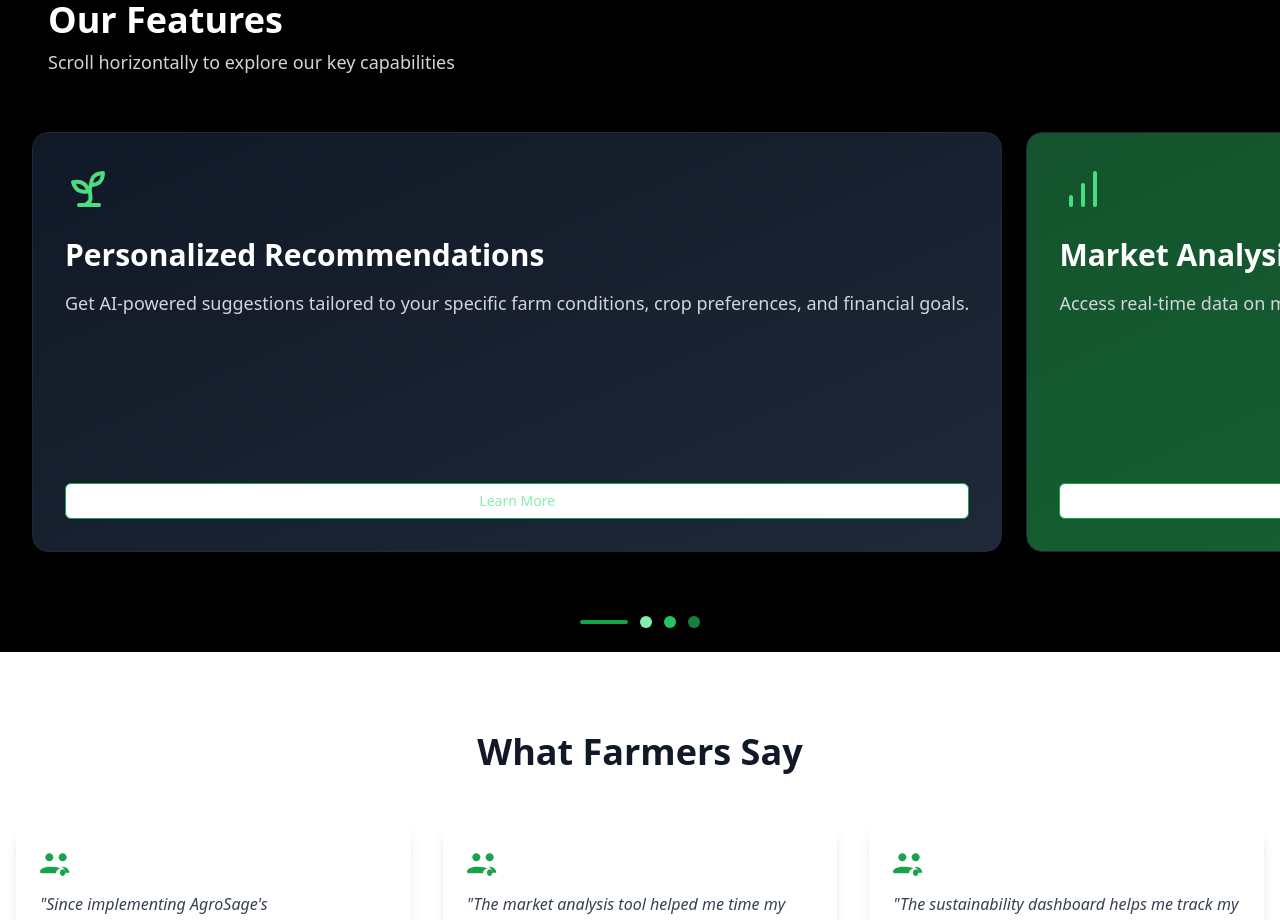
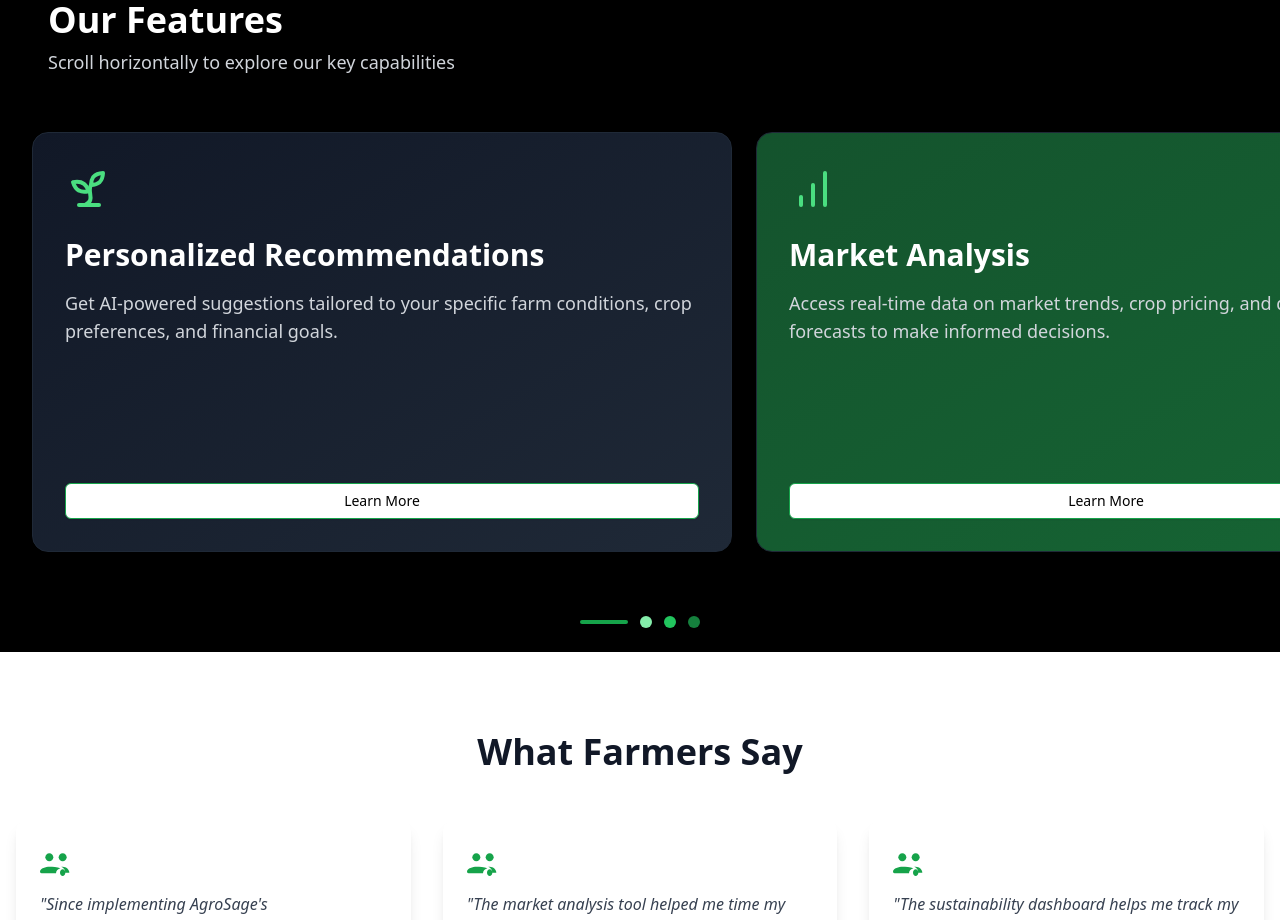
Before and after one commit to Navaneetha-Krishnan-MV/gfg-hackathon, a React (Vite) app: page / in a window 1280 px wide. Shown: the part 1400-2320 px from the top of the page. Built offline with nearby package versions, Linux system fonts and the light colour scheme.

Commit message:
improve our-features

```diff
--- a/src/components/landing/FeaturesSection.tsx
+++ b/src/components/landing/FeaturesSection.tsx
@@ -131,10 +131,10 @@ const FeaturesSection = () => {
           viewport={{ once: true }}
           whileHover={{
             y: -15,
-            boxShadow: "0 20px 25px -5px rgba(0, 0, 0, 0.2), 0 10px 10px -5px rgba(0, 0, 0, 0.1)",
+            boxShadow: "0 15px 20px -4px rgba(0, 0, 0, 0.2), 0 10px 10px -5px rgba(0, 0, 0, 0.1)",
             transition: { type: "spring", stiffness: 300, damping: 15 }
           }}
-          className={`min-w-[320px] h-[420px] flex-shrink-0 rounded-2xl bg-gradient-to-br ${feature.color} p-8 flex flex-col justify-between border border-gray-800 hover:border-farmer-400 transition-all duration-300`}
+          className={`min-w-[170px] max-w-[400px] lg:max-w-[700px] h-[420px] flex-shrink-0 rounded-2xl bg-gradient-to-br ${feature.color} p-8 flex flex-col justify-between border border-gray-800 hover:border-farmer-400 transition-all duration-300`}
         >
           <div>
             <div className="mb-6 transform transition-transform duration-300 hover:scale-110">
@@ -145,7 +145,7 @@ const FeaturesSection = () => {
           </div>
           <Button
             variant="outline"
-            className="w-full mt-6 border-farmer-600 text-farmer-300 hover:bg-farmer-800 hover:text-white hover:border-farmer-300 transition-all duration-300 transform hover:scale-105"
+            className="w-full mt-6 border-farmer-600 text-black hover:bg-farmer-800 hover:text-white hover:border-farmer-300 transition-all duration-300 transform hover:scale-105"
           >
             Learn More
           </Button>
```
